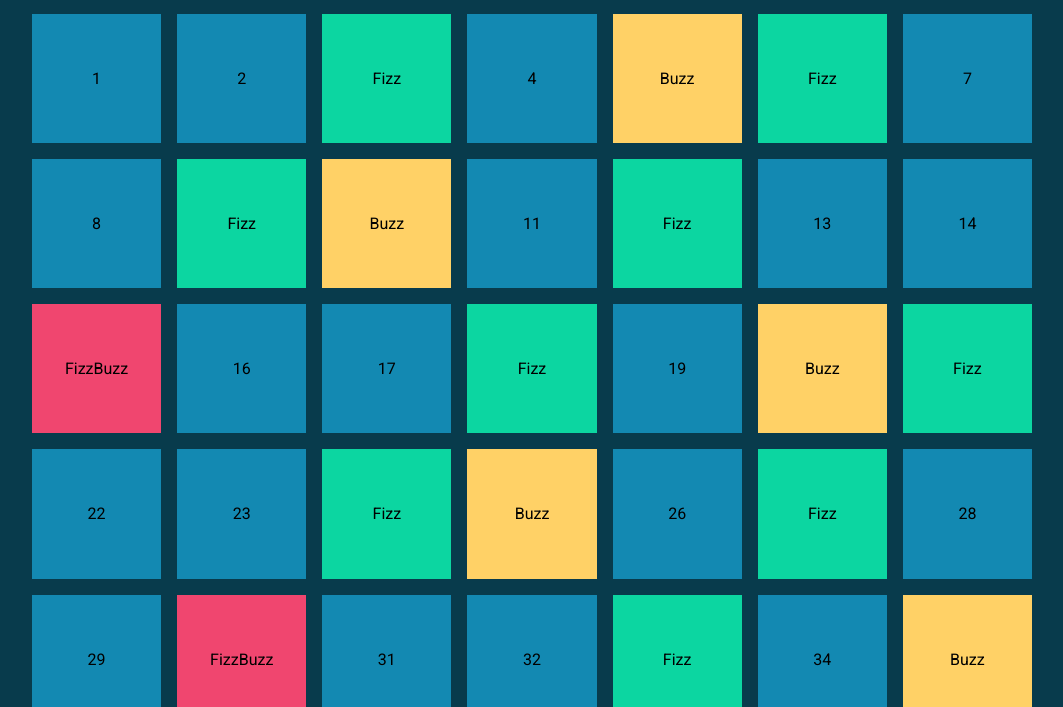
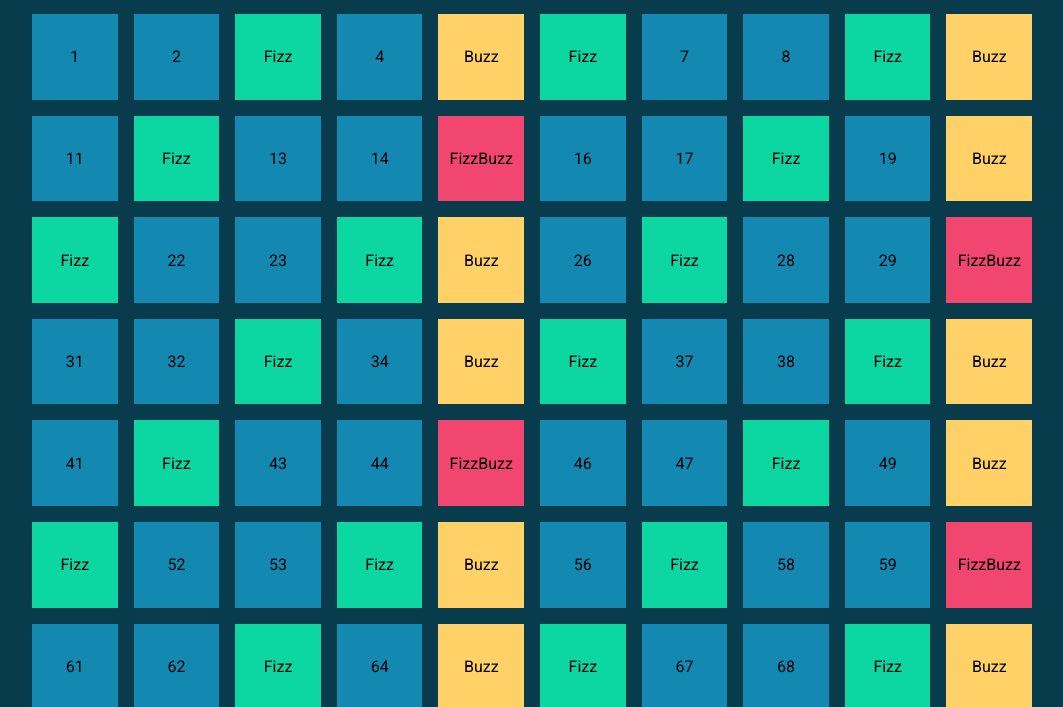
Before and after one commit to iLBigga/js-fizzbuzz, a plain HTML site: page index.html in a window 1280 px wide. Shown: the part 93-800 px from the top of the page, without its empty margins (108-1171 px from the left). Drawn offline with Linux system fonts and the light colour scheme.

Commit message:
Migliorata Griglia

```diff
--- a/css/style.css
+++ b/css/style.css
@@ -34,7 +34,7 @@ h1 {
 
 .raw {
     display: grid;
-    grid-template-columns: 1fr 1fr 1fr 1fr 1fr 1fr 1fr;
+    grid-template-columns: 1fr 1fr 1fr 1fr 1fr 1fr 1fr 1fr 1fr 1fr;
     gap: 1rem;
 }
 
```
